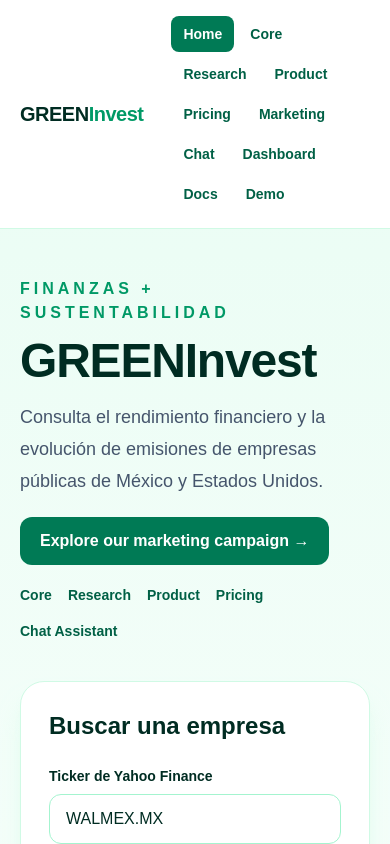
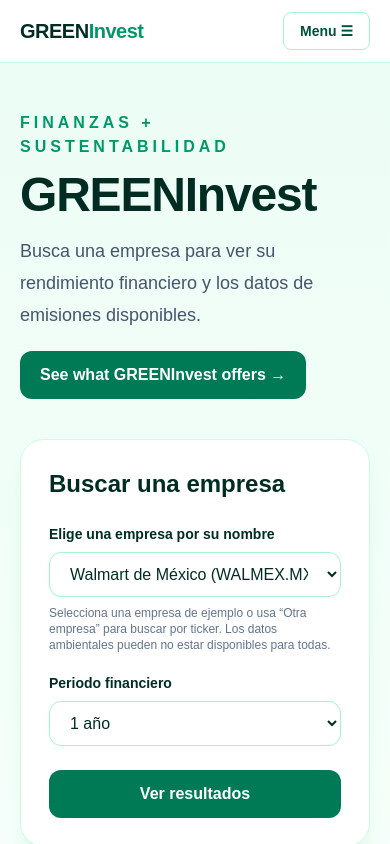
Before and after one commit to sofiacoria-afk/GreenInvest, a Next.js app: page / in a window 390 px wide. Shown: the top 844 px of the page. Built offline with nearby package versions, Linux system fonts and the light colour scheme.

Commit message:
Week 6 user feedback: improve company selection, mobile navigation and product focus

```diff
--- a/src/app/SiteNavigation.tsx
+++ b/src/app/SiteNavigation.tsx
@@ -28,22 +28,35 @@ export default function SiteNavigation() {
     window.sessionStorage.setItem("greeninvestCurrentRoute", pathname);
   }, [pathname]);
 
+  const navigationLinks = (mobile: boolean) =>
+    links.map(({ href, label }) => {
+      const active = pathname === href;
+      return (
+        <Link key={href} href={href} aria-current={active ? "page" : undefined}
+          className={`rounded-lg px-3 py-2 transition-colors focus-visible:outline-2 focus-visible:outline-offset-2 focus-visible:outline-emerald-600 ${active ? "bg-emerald-700 text-white" : "text-emerald-800 hover:bg-emerald-50"} ${mobile ? "block" : ""}`}>
+          {label}
+        </Link>
+      );
+    });
+
   return (
     <header className="border-b border-emerald-100 bg-white text-emerald-950">
-      <nav aria-label="Main navigation" className="mx-auto flex max-w-7xl flex-wrap items-center gap-x-7 gap-y-3 px-5 py-4">
-        <Link href="/" className="shrink-0 text-xl font-extrabold tracking-tight">
-          GREEN<span className="text-emerald-600">Invest</span>
-        </Link>
-        <div className="flex flex-1 flex-wrap items-center gap-1 text-sm font-semibold">
-          {links.map(({ href, label }) => {
-            const active = pathname === href;
-            return (
-              <Link key={href} href={href} aria-current={active ? "page" : undefined}
-                className={`rounded-lg px-3 py-2 transition-colors focus-visible:outline-2 focus-visible:outline-offset-2 focus-visible:outline-emerald-600 ${active ? "bg-emerald-700 text-white" : "text-emerald-800 hover:bg-emerald-50"}`}>
-                {label}
-              </Link>
-            );
-          })}
+      <nav aria-label="Main navigation" className="mx-auto max-w-7xl px-5 py-3 md:flex md:items-center md:gap-5 md:py-4">
+        <div className="flex items-center justify-between">
+          <Link href="/" className="shrink-0 text-xl font-extrabold tracking-tight">
+            GREEN<span className="text-emerald-600">Invest</span>
+          </Link>
+          <details key={pathname} className="relative md:hidden">
+            <summary className="cursor-pointer list-none rounded-lg border border-emerald-200 px-4 py-2 text-sm font-semibold text-emerald-900 focus-visible:outline-2 focus-visible:outline-offset-2 focus-visible:outline-emerald-600">
+              Menu ☰
+            </summary>
+            <div className="absolute right-0 top-full z-50 mt-2 grid max-h-[70vh] w-52 gap-1 overflow-y-auto rounded-xl border border-emerald-100 bg-white p-2 shadow-xl">
+              {navigationLinks(true)}
+            </div>
+          </details>
+        </div>
+        <div className="hidden flex-1 flex-wrap items-center gap-1 text-sm font-semibold md:flex">
+          {navigationLinks(false)}
         </div>
       </nav>
     </header>
--- a/src/app/demo/page.tsx
+++ b/src/app/demo/page.tsx
@@ -64,8 +64,8 @@ export default function DemoPage() {
           <p className="text-sm font-bold uppercase tracking-widest text-lime-300">Week 6 · Integrated Venture</p>
           <h1 className="mt-4 text-4xl font-extrabold sm:text-5xl">GREENInvest Demo: See How the Platform Works</h1>
           <p className="mt-4 max-w-3xl text-lg leading-8 text-emerald-50">
-            Take a step-by-step tour of GREENInvest. Visit the tools developed throughout the course,
-            explore financial and environmental information, and see how saved results and educational guidance work together.
+            Try company research, pricing, marketing and educational chat in one guided tour.
+            Each step links to a working GREENInvest feature.
           </p>
           <a href="#guided-tour" className="mt-7 inline-flex rounded-xl bg-white px-6 py-3 font-bold text-emerald-900 hover:bg-emerald-50">Start guided tour ↓</a>
           <p className="mt-4 text-sm text-emerald-100">Educational demonstration · No live AI advisor · No buy or sell recommendations</p>
@@ -77,8 +77,8 @@ export default function DemoPage() {
               <p className="text-sm font-bold uppercase tracking-wider text-emerald-700">Step-by-step</p>
               <h2 id="tour-title" className="mt-2 text-3xl font-extrabold">Guided walkthrough</h2>
               <p className="mt-3 max-w-3xl text-base leading-7 text-slate-600">
-                This is a step-by-step guide to using GREENInvest. It is not a new tool; it brings together
-                all the features developed throughout the course so you can explore how they work.
+                Explore the tools built during the course, one step at a time.
+                Choose a step to visit that feature and try it yourself.
               </p>
             </div>
             <p aria-live="polite" className="text-sm font-semibold text-slate-600">Step {active + 1} of {tour.length}</p>
--- a/src/app/page.tsx
+++ b/src/app/page.tsx
@@ -2,6 +2,15 @@
 
 import { FormEvent, useState } from "react";
 import Link from "next/link";
+
+const exampleCompanies = [
+  { ticker: "WALMEX.MX", name: "Walmart de México" },
+  { ticker: "BIMBOA.MX", name: "Grupo Bimbo" },
+  { ticker: "CEMEXCPO.MX", name: "Cemex" },
+  { ticker: "FEMSAUBD.MX", name: "FEMSA" },
+  { ticker: "AMXB.MX", name: "América Móvil" },
+  { ticker: "AAPL", name: "Apple" },
+];
 
 type StockResult = {
   ticker: string;
@@ -50,6 +59,7 @@ const statusDots = {
 
 export default function Home() {
   const [ticker, setTicker] = useState("WALMEX.MX");
+  const [customTicker, setCustomTicker] = useState(false);
   const [range, setRange] = useState("1y");
   const [result, setResult] = useState<StockResult | null>(null);
   const [environment, setEnvironment] = useState<EnvironmentResult | null>(null);
@@ -103,11 +113,9 @@ export default function Home() {
           </p>
           <h1 className="mt-3 text-5xl font-bold tracking-tight">GREENInvest</h1>
           <p className="mt-4 max-w-2xl text-lg leading-8 text-slate-600">
-            Consulta el rendimiento financiero y la evolución de emisiones de
-            empresas públicas de México y Estados Unidos.
+            Busca una empresa para ver su rendimiento financiero y los datos de emisiones disponibles.
           </p>
-          <Link href="/marketing" className="mt-5 inline-flex rounded-xl bg-emerald-700 px-5 py-3 font-semibold text-white hover:bg-emerald-800">Explore our marketing campaign →</Link>
-          <nav aria-label="More GREENInvest pages" className="mt-5 flex flex-wrap gap-4 text-sm font-semibold text-emerald-800"><Link href="/core">Core</Link><Link href="/research">Research</Link><Link href="/product">Product</Link><Link href="/pricing">Pricing</Link><Link href="/chat">Chat Assistant</Link></nav>
+          <Link href="/product" className="mt-5 inline-flex rounded-xl bg-emerald-700 px-5 py-3 font-semibold text-white hover:bg-emerald-800">See what GREENInvest offers →</Link>
         </header>
 
         <div className="grid gap-6 md:grid-cols-[1fr_1.2fr]">
@@ -116,7 +124,33 @@ export default function Home() {
             className="rounded-3xl border border-emerald-100 bg-white p-7 shadow-xl shadow-emerald-100/60"
           >
             <h2 className="text-2xl font-semibold">Buscar una empresa</h2>
-            <label className="mt-6 block text-sm font-semibold" htmlFor="ticker">
+            <label className="mt-6 block text-sm font-semibold" htmlFor="company">
+              Elige una empresa por su nombre
+            </label>
+            <select
+              id="company"
+              value={customTicker ? "other" : ticker}
+              onChange={(event) => {
+                if (event.target.value === "other") {
+                  setCustomTicker(true);
+                  setTicker("");
+                } else {
+                  setCustomTicker(false);
+                  setTicker(event.target.value);
+                }
+              }}
+              className="mt-2 w-full rounded-xl border border-emerald-200 bg-white px-4 py-3"
+            >
+              {exampleCompanies.map((company) => (
+                <option key={company.ticker} value={company.ticker}>
+                  {company.name} ({company.ticker})
+                </option>
+              ))}
+              <option value="other">Otra empresa (escribir ticker)</option>
+            </select>
+            {customTicker && (
+              <>
+                <label className="mt-4 block text-sm font-semibold" htmlFor="ticker">
                   Ticker de Yahoo Finance
                 </label>
                 <input
@@ -124,10 +158,17 @@ export default function Home() {
                   value={ticker}
                   onChange={(event) => setTicker(event.target.value)}
                   placeholder="Ej. WALMEX.MX o AAPL"
+                  required
                   className="mt-2 w-full rounded-xl border border-emerald-200 px-4 py-3 outline-none focus:border-emerald-500"
                 />
                 <p className="mt-2 text-xs text-slate-500">
-              Para empresas mexicanas agrega .MX al ticker.
+                  Para empresas mexicanas normalmente se agrega .MX al ticker.
+                </p>
+              </>
+            )}
+            <p className="mt-2 text-xs text-slate-500">
+              Selecciona una empresa de ejemplo o usa “Otra empresa” para buscar por ticker.
+              Los datos ambientales pueden no estar disponibles para todas.
             </p>
 
             <label className="mt-5 block text-sm font-semibold" htmlFor="range">
```
Lines whose indentation alone changed are shown as unchanged.
